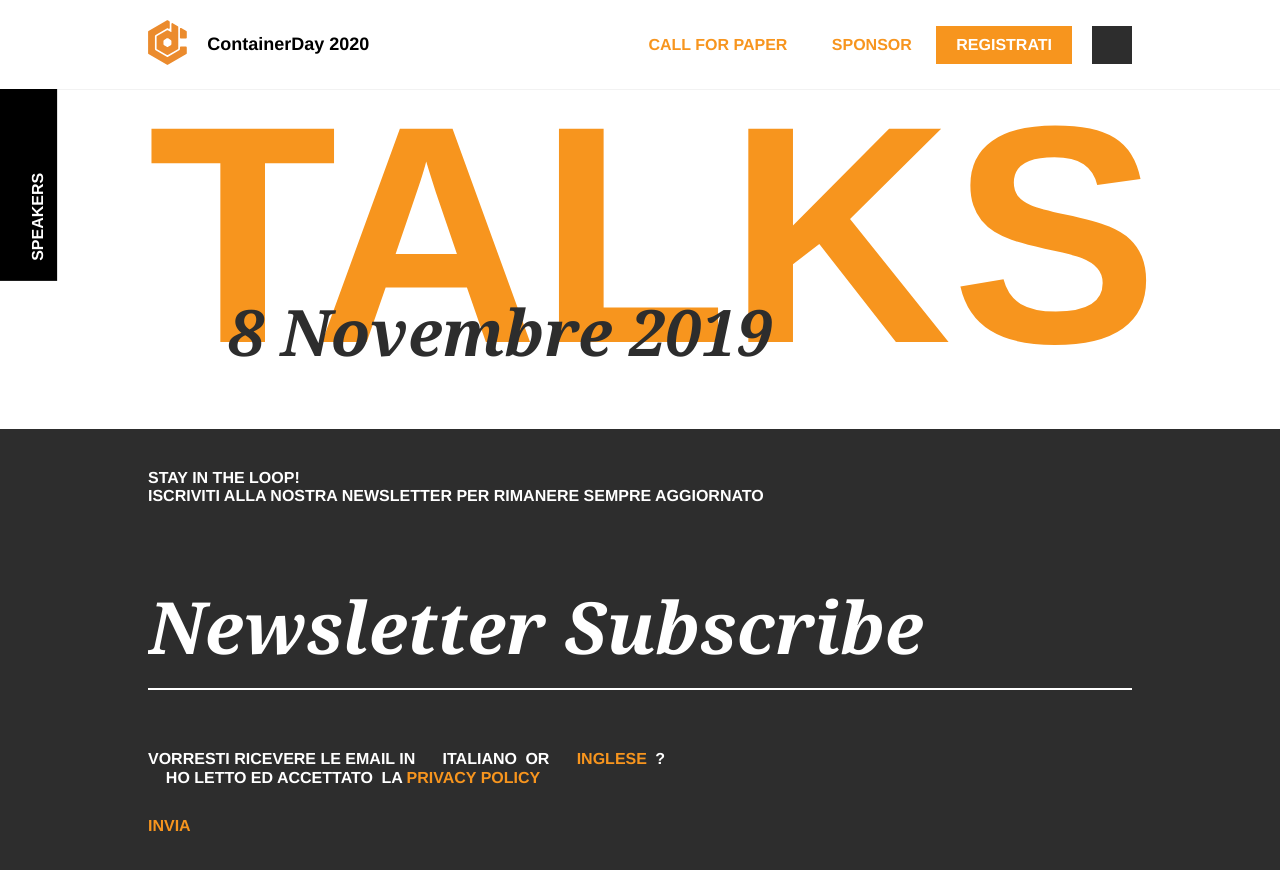
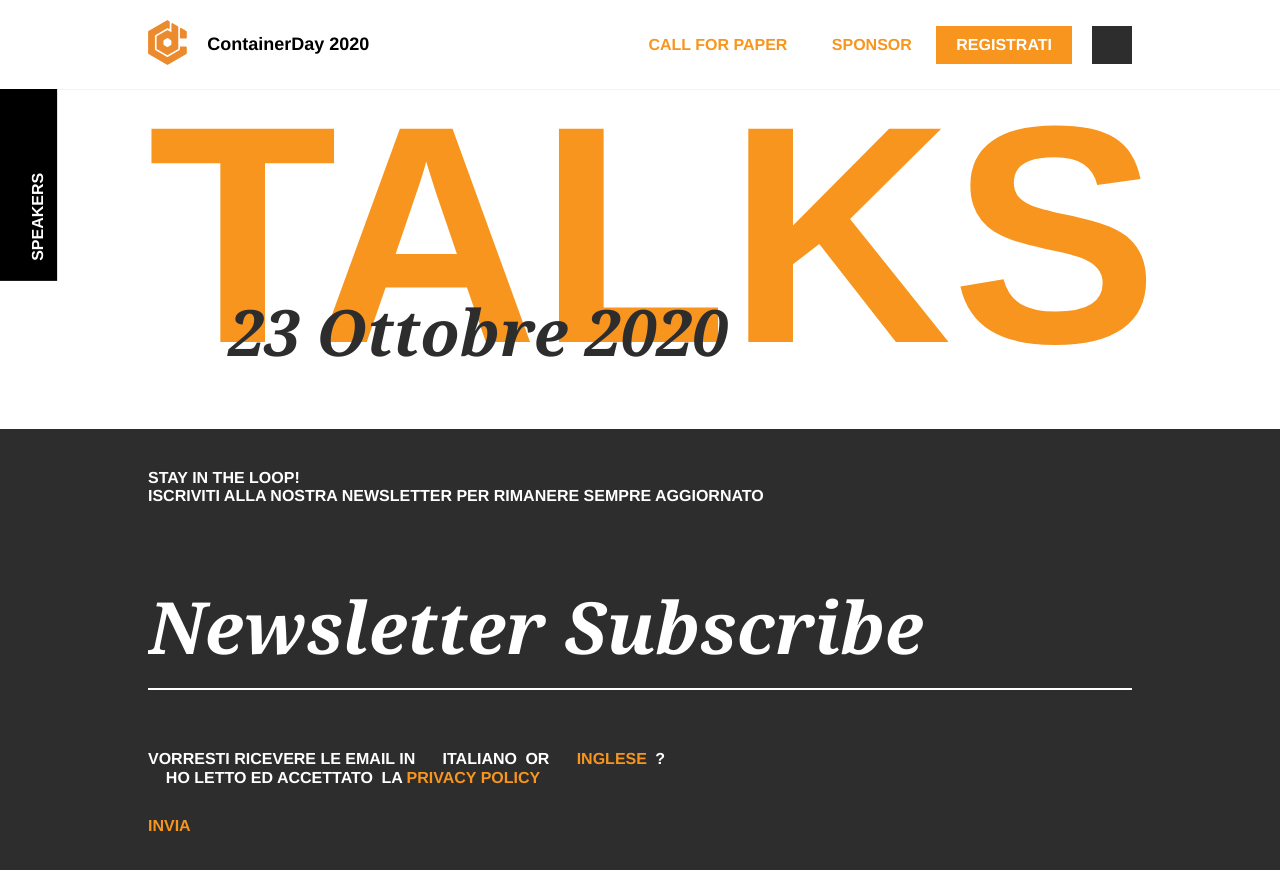
Before and after one commit to GrUSP/2020.containerday.it, a Jekyll site: the page built from talks.html, in a window 1280 px wide and 900 px high. Shown: the top 870 px of the window. Built offline with Jekyll 4.4.1, drawn with Linux system fonts in a browser that asks for light colours; some web fonts are replaced; comment, search, counter and statistics services are not loaded.

Commit message:
novembre

```diff
--- a/_data/workshops.yml
+++ b/_data/workshops.yml
@@ -2,7 +2,7 @@ list:
   -
     slug: corso-ansible
     title: Corso Ansible
-    when: 7 Novembre 2019, Bologna. Ore 9:30 - 18:00
+    when: 22 Ottobre 2020, Bologna. Ore 9:30 - 18:00
     where: Hotel Savoia Regency, Via del Pilastro 2, 40127, Bologna BO
     map: https://goo.gl/maps/pT6toDSe3Em
     ticket: /tickets.html
--- a/_includes/index/conf-infos.html
+++ b/_includes/index/conf-infos.html
@@ -8,8 +8,8 @@
         Docker, Kubernetes e le tecnologie di virtualizzazione stanno cambiando radicalmente il mondo delle infrastrutture IT. Incontra gli esperti in tecnologie container per due giorni di workshop, interventi tecnici e demo. Saranno presentate le best practices, le tecnologie innovative e gli strumenti più maturi per poter gestire e far evolvere una infrastruttura IT moderna.
       </p>
       <p class="conf-infos__text">
-        Ti aspettiamo il 7 Novembre ai Workshop</li>
-        e l'8 Novembre alla <a href="https://containerday-2019.eventbrite.com/">Conferenza</a>.
+        Ti aspettiamo il 22 Ottobre ai Workshop</li>
+        e il 23 Ottobre alla <a href="https://containerday-2019.eventbrite.com/">Conferenza</a>.
       </p>
 
       <h4 class="conf-infos__title">
--- a/schedule.html
+++ b/schedule.html
@@ -4,7 +4,7 @@ title: Schedule
 
 <div class="limit limit--top-margin">
 
-  {% include schedule/intro.html date='8 Novembre' %}
+  {% include schedule/intro.html date='23 Ottobre' %}
 
   <div class="schedule" data-dates="10-26">
     <table class="schedule__table">
--- a/talks.html
+++ b/talks.html
@@ -14,7 +14,7 @@ title: Talks
 
   <div class="talks-intro">
     <h2 class="talks-intro__date">
-      8 Novembre 2019
+      23 Ottobre 2020
     </h2>
   </div>
 
```
